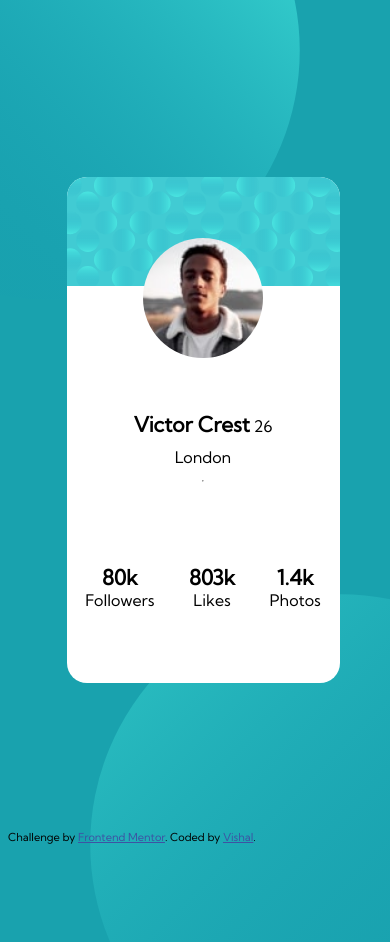
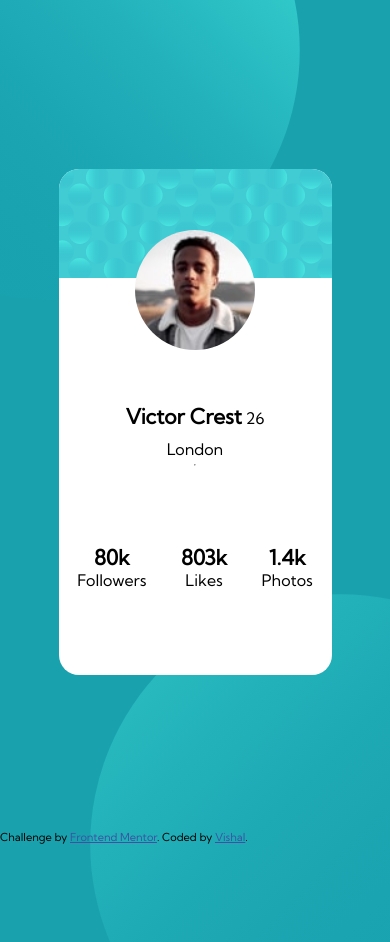
Before and after one commit to vishaldewani206/responsive_card, a plain HTML site: page index.html in a window 390 px wide. Shown: the top 942 px of the page. Drawn offline with Linux system fonts and the light colour scheme.

Commit message:
final update

```diff
--- a/index.html
+++ b/index.html
@@ -4,10 +4,9 @@
     <meta charset="UTF-8" />
 
     <meta
-      content="width=device-width; initial-scale=1.0; maximum-scale=1.0; user-scalable=0;"
       name="viewport"
+      content="width=device-width, initial-scale=1, minimum-scale=1, maximum-scale=1, user-scalable=yes"
     />
-    <meta name="viewport" content="width=device-width" />
     <!-- displays site properly based on user's device -->
 
     <link
--- a/style.css
+++ b/style.css
@@ -1,6 +1,10 @@
 * {
   font-family: "Kumbh Sans", sans-serif;
+  box-sizing: border-box;
+  margin: 0;
+  padding: 0;
 }
+
 .attribution {
   position: absolute;
   bottom: 0;
@@ -14,8 +18,10 @@
 body {
   background-color: hsl(185, 75%, 39%);
   overflow: hidden;
-  width: 100%;
+  width: 100vw;
   height: 100vh;
+
+  position: relative;
 }
 .bg-pattern-top {
   z-index: -1;
@@ -90,15 +96,12 @@ span b {
   position: relative;
   bottom: 0;
   display: flex;
+
   justify-content: space-between;
   align-items: center;
 }
 
 @media screen and (max-width: 786px) {
-  body {
-    overflow: hidden;
-    width: 100%;
-  }
   .bg-pattern-bottom,
   .bg-pattern-top {
     width: 500px;
```
